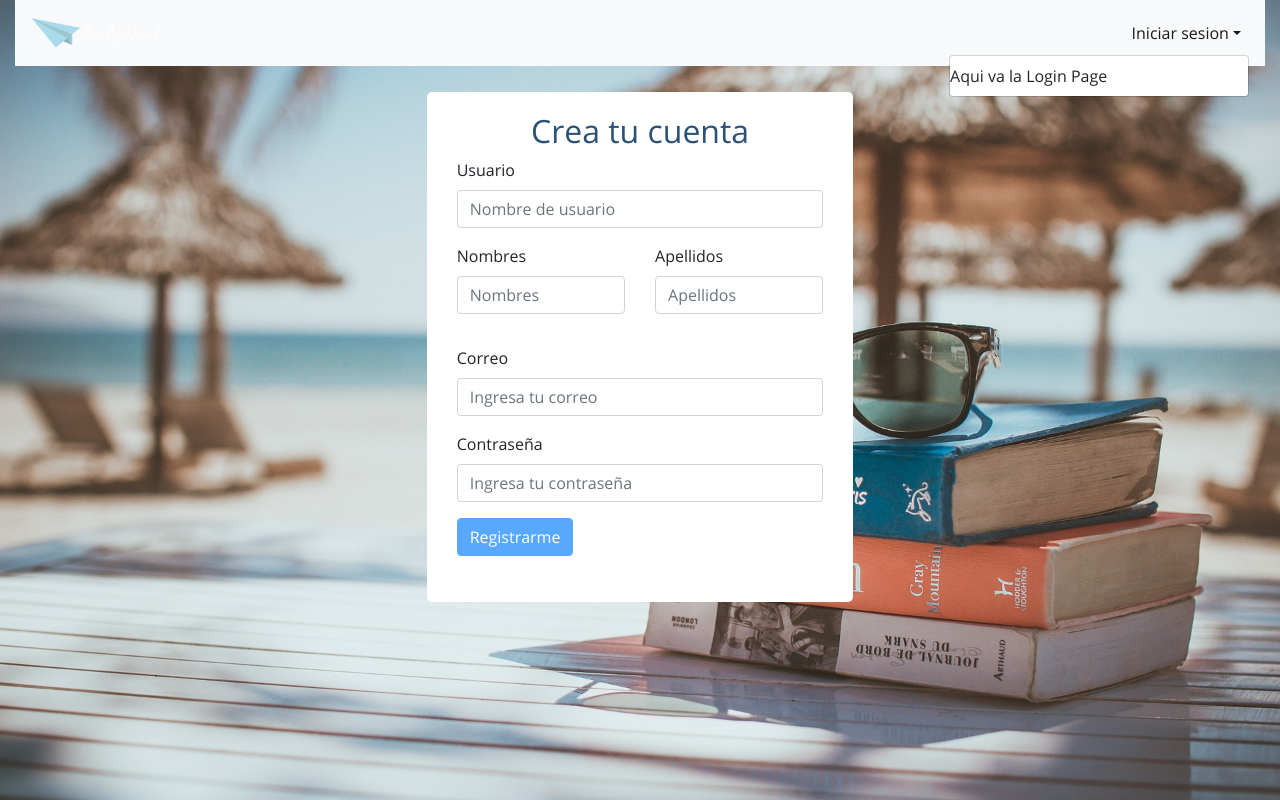
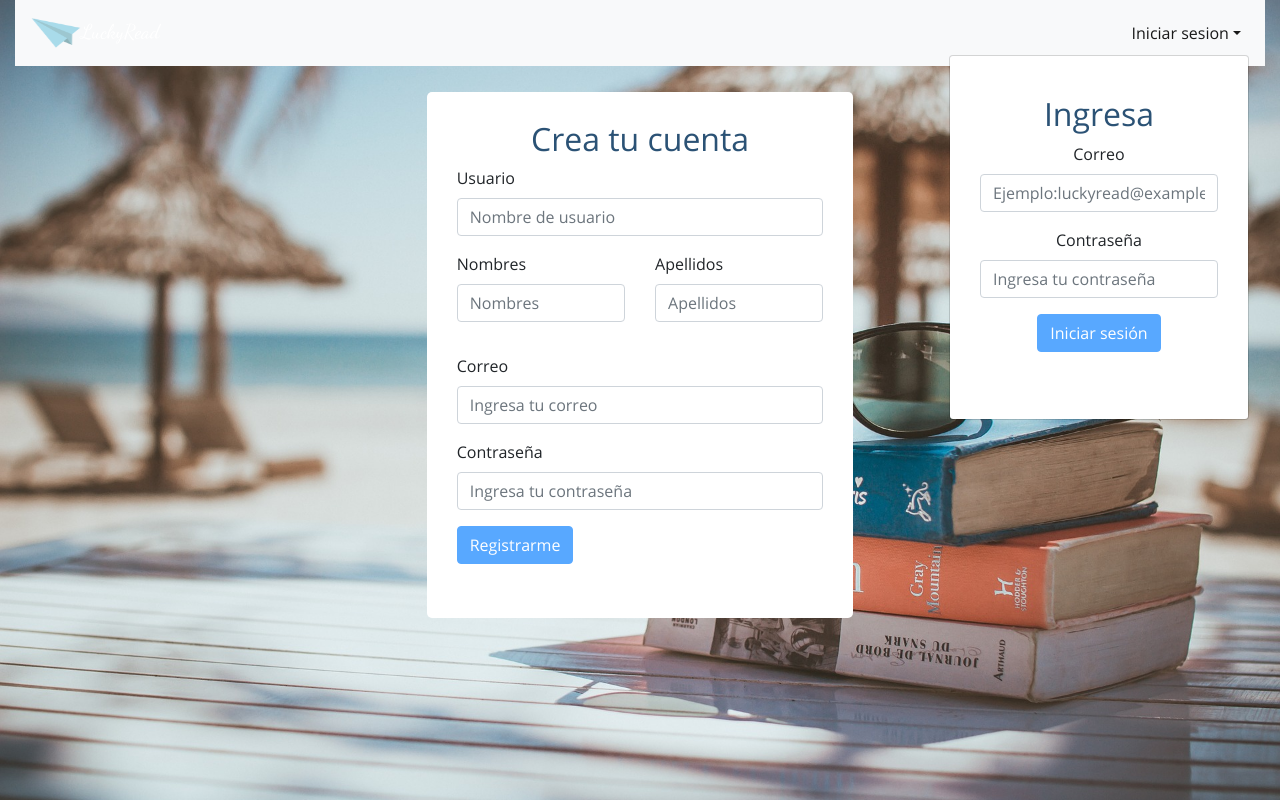
Before and after one commit to LuckyRead/LuckyRead_FrontEnd, a React (Create React App) app: page /RegisterPage in a window 1280 px wide. Both pictures are taken after a click on the link "Iniciar sesion". Built offline with nearby package versions, Linux system fonts and the light colour scheme.

Commit message:
Login Form added

```diff
--- a/package.json
+++ b/package.json
@@ -12,6 +12,7 @@
     "react-redux": "^5.1.1",
     "react-router-dom": "^4.3.1",
     "react-scripts": "2.1.1",
+    "react-spinkit": "^3.0.0",
     "reactstrap": "^6.5.0",
     "redux": "^4.0.1",
     "redux-logger": "^3.0.6",
--- a/src/common/NavBar/SignedInLinks.js
+++ b/src/common/NavBar/SignedInLinks.js
@@ -1,7 +1,7 @@
 /* import React, { Component } from 'react';
 
 import '../../styles/navbar.css';
-import { logout } from '../../actions/authActions.js';
+
 import {Link} from 'react-router-dom'
 import { connect } from 'react-redux';
 import PropTypes from 'prop-types';
--- a/src/common/NavBar/SignedOutLinks.js
+++ b/src/common/NavBar/SignedOutLinks.js
@@ -13,8 +13,7 @@ import {
   DropdownItem
 } from "reactstrap";
 import "./navbar.css";
-
-// import { login } from '../../actions/authActions';
+import LoginPage from "../../screens/LoginPage/LoginPage";
 
 const SignedOutLinks = () => {
   return (
@@ -24,7 +23,9 @@ const SignedOutLinks = () => {
           <DropdownToggle nav caret>
             Iniciar sesion
           </DropdownToggle>
-          <DropdownMenu right>Aqui va la Login Page</DropdownMenu>
+          <DropdownMenu right>
+            <LoginPage />
+          </DropdownMenu>
         </UncontrolledDropdown>
       </Nav>
     </div>
--- a/src/screens/LandingPage/landingpage.css
+++ b/src/screens/LandingPage/landingpage.css
@@ -31,7 +31,7 @@ body {
   margin: 0 auto;
   font-weight: bold;
   font-size: 5em;
-  color: #D16647;
+  color: #105F78;
   text-align: center;
   text-shadow: -5px 0 white, 0 5px white, 5px 0 white, 0 -5px white;
 }
--- /dev/null
+++ b/src/screens/LoginPage/LoginForm.js
@@ -0,0 +1,138 @@
+import React, { Component } from "react";
+import "./login.css";
+import { FormErrors } from "../../common/formErrors/FormErrors";
+import { Button } from "reactstrap";
+import { Link } from "react-router-dom";
+import PropTypes from "prop-types";
+import { connect } from "react-redux";
+
+import Spinner from "react-spinkit";
+
+class LoginForm extends Component {
+  constructor(props) {
+    super(props);
+    this.state = {
+      email: "",
+      password: "",
+      formErrors: { email: "", password: "" },
+      authNotFail: false,
+      emailValid: false,
+      passwordValid: false,
+      formValid: false,
+      loaded: false,
+      loadedgoogle: false,
+      loadedfb: false
+    };
+  }
+
+  handleUserInput = e => {
+    const name = e.target.name;
+    const value = e.target.value;
+    this.setState({ [name]: value }, () => {
+      this.validateField(name, value);
+    });
+  };
+
+  validateField(fieldName, value) {
+    let fieldValidationErrors = this.state.formErrors;
+    let emailValid = this.state.emailValid;
+    let passwordValid = this.state.passwordValid;
+
+    switch (fieldName) {
+      case "email":
+        emailValid = value.match(/^([\w.%+-]+)@([\w-]+\.)+([\w]{2,})$/i);
+        fieldValidationErrors.email = emailValid ? "" : "Email inválido";
+        break;
+
+      case "password":
+        passwordValid = value.length > 0;
+        fieldValidationErrors.password = passwordValid
+          ? ""
+          : "Ingresa tu contraseña";
+        break;
+
+      default:
+        break;
+    }
+
+    this.setState(
+      {
+        formErrors: fieldValidationErrors,
+        emailValid: emailValid,
+        passwordValid: passwordValid
+      },
+      this.validateForm
+    );
+  }
+
+  validateForm() {
+    this.setState({
+      formValid: this.state.emailValid && this.state.passwordValid
+    });
+  }
+
+  errorClass(error) {
+    return error.length === 0 ? "" : "has-error";
+  }
+
+  render() {
+    return (
+      <div className="col-sm-12" id="Form">
+        <form onSubmit={this.handleSubmit}>
+          <h2 className="LogIn-Title">Ingresa</h2>
+          <div className="panel panel-default">
+            <FormErrors formErrors={this.state.formErrors} />
+          </div>
+          <div
+            className={`form-group ${this.errorClass(
+              this.state.formErrors.email
+            )}`}
+          >
+            <label htmlFor="email">Correo</label>
+            <input
+              type="text"
+              required
+              className="form-control"
+              name="email"
+              placeholder="Ejemplo:luckyread@example.com"
+              value={this.state.email}
+              onChange={this.handleUserInput}
+            />
+          </div>
+          <div
+            className={`form-group ${this.errorClass(
+              this.state.formErrors.password
+            )}`}
+          >
+            <label htmlFor="password">Contraseña</label>
+            <input
+              type="password"
+              className="form-control"
+              name="password"
+              placeholder="Ingresa tu contraseña"
+              value={this.state.password}
+              onChange={this.handleUserInput}
+            />
+          </div>
+
+          <div className="LogIn-Button">
+            <Button
+              type="submit"
+              color="primary"
+              disabled={!this.state.formValid}
+            >
+              {this.state.loaded ? (
+                <Spinner name="circle" fadein="none" color="white" />
+              ) : (
+                "Iniciar sesión"
+              )}
+            </Button>
+          </div>
+          <br />
+        </form>
+      </div>
+    );
+  }
+}
+
+export default LoginForm;
--- /dev/null
+++ b/src/screens/LoginPage/LoginPage.js
@@ -0,0 +1,17 @@
+import React from "react";
+import LoginForm from "./LoginForm";
+import "./login.css";
+
+class LoginPage extends React.Component {
+  render() {
+    return (
+      <div className="row" id="loginpage">
+        <div className="col-md-12" id="RegistrationForm">
+          <LoginForm />
+        </div>
+      </div>
+    );
+  }
+}
+
+export default LoginPage;
--- /dev/null
+++ b/src/screens/LoginPage/login.css
@@ -0,0 +1,39 @@
+#RegistrationForm {
+    background: white;
+    display: table;
+    margin: 0 auto;
+    margin-top: 2%;
+    border-radius: 5px;
+    border-style: none;
+}
+#Form {
+  display: table;
+  margin: 0 auto;
+  margin-top: 2%;
+  margin-bottom: 2%;
+}
+#center{
+  text-align: center;
+}
+
+
+.LogIn-Title{
+  color: #2B5275;
+  text-align: center;
+}
+
+.LogIn-Button{
+  text-align: center;
+}
+
+
+#loginpage{
+  width: 100%;
+  margin: auto;
+  text-align: center;
+}
+
+#facebook{
+  background: #3b5998 !important;
+  border-color:  #3b5998 !important;
+}
```
